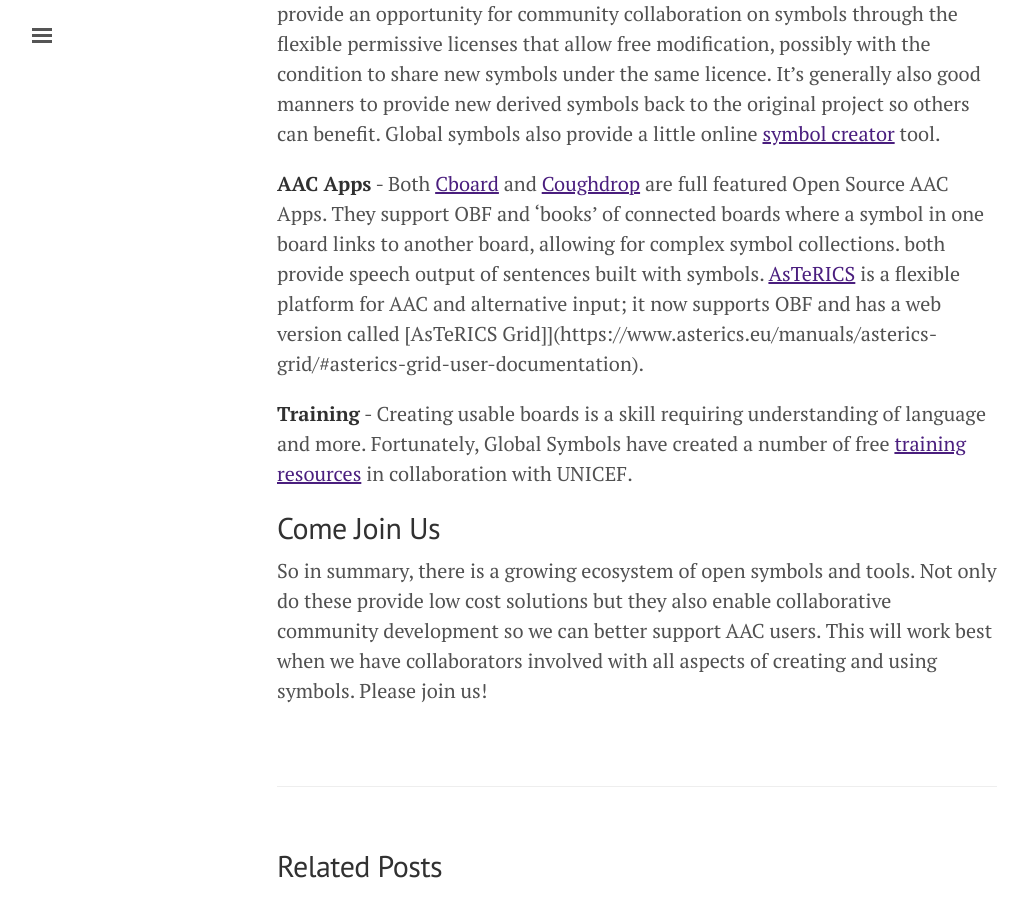
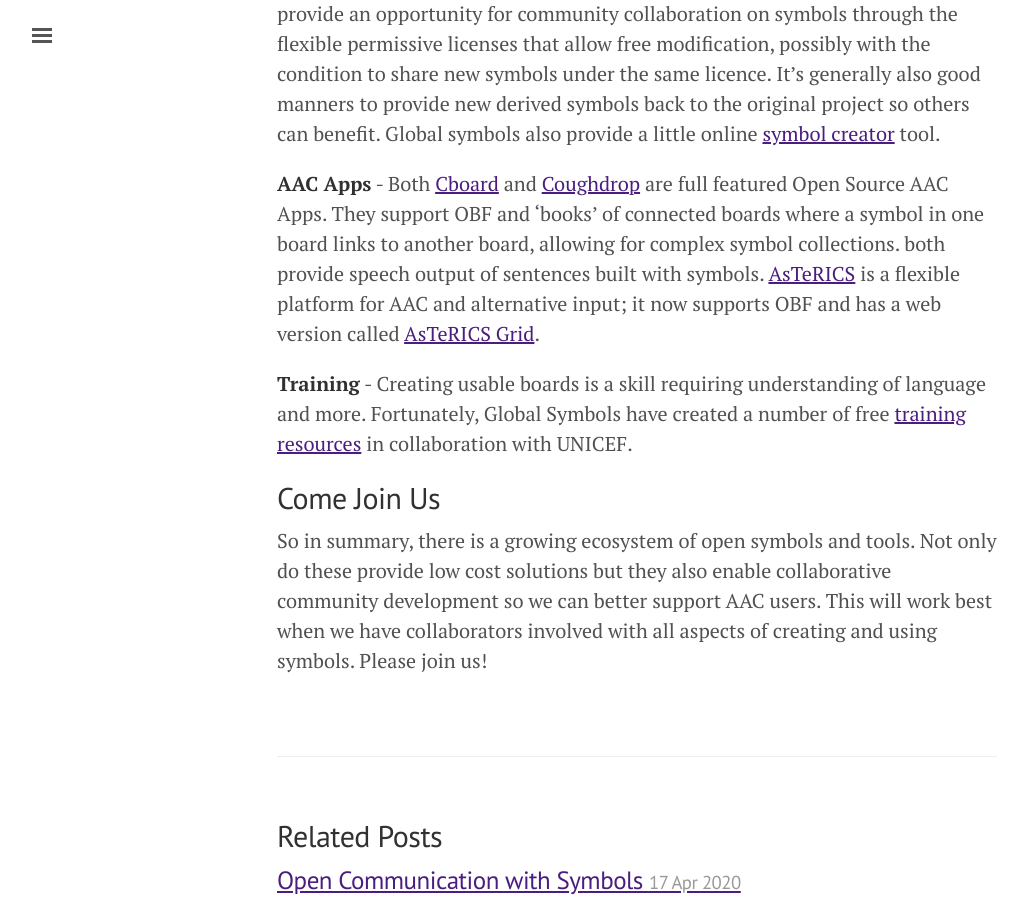
Before and after one commit to OpenDirective/opendirective.github.io, a Jekyll site: the page built from _posts/2020-04-17-the-open-communication-symbols-ecosystem.md, in a window 1280 px wide and 900 px high, scrolled down 3196 px. Shown: the whole window, without its empty margins (3-1031 px from the left). Built offline with Jekyll 4.4.1, drawn with Linux system fonts in a browser that asks for light colours.

Commit message:
Fix type-o

```diff
--- a/_posts/2020-04-17-the-open-communication-symbols-ecosystem.md
+++ b/_posts/2020-04-17-the-open-communication-symbols-ecosystem.md
@@ -43,7 +43,7 @@
 
 **Creating, modifying and Sharing Symbols** - Symbols sets are never complete and the users probably want individualised symbols. After all, symbols are often a person's main or only language so they want them personal. Open Symbols provide an opportunity for community collaboration on symbols through the flexible permissive licenses that allow free modification, possibly with the condition to share new symbols under the same licence. It's generally also good manners to provide new derived symbols back to the original project so others can benefit. Global symbols also provide a little online [symbol creator](https://blog.globalsymbols.com/en/create-symbols/) tool.
 
-**AAC Apps** - Both [Cboard](https://www.cboard.io/) and [Coughdrop](https://www.coughdrop.com/) are full featured Open Source AAC Apps. They support OBF and 'books' of connected boards where a symbol in one board links to another board, allowing for complex symbol collections. both provide speech output of sentences built with symbols. [AsTeRICS](https://project.asterics.eu) is a flexible platform for AAC and alternative input; it now supports OBF and has a web version called [AsTeRICS Grid]](https://www.asterics.eu/manuals/asterics-grid/#asterics-grid-user-documentation).
+**AAC Apps** - Both [Cboard](https://www.cboard.io/) and [Coughdrop](https://www.coughdrop.com/) are full featured Open Source AAC Apps. They support OBF and 'books' of connected boards where a symbol in one board links to another board, allowing for complex symbol collections. both provide speech output of sentences built with symbols. [AsTeRICS](https://project.asterics.eu) is a flexible platform for AAC and alternative input; it now supports OBF and has a web version called [AsTeRICS Grid](https://www.asterics.eu/manuals/asterics-grid/#asterics-grid-user-documentation).
 
 **Training** - Creating usable boards is a skill requiring understanding of language and more. Fortunately, Global Symbols have created a number of free [training resources](https://training.globalsymbols.com/) in collaboration with UNICEF.
 
```
